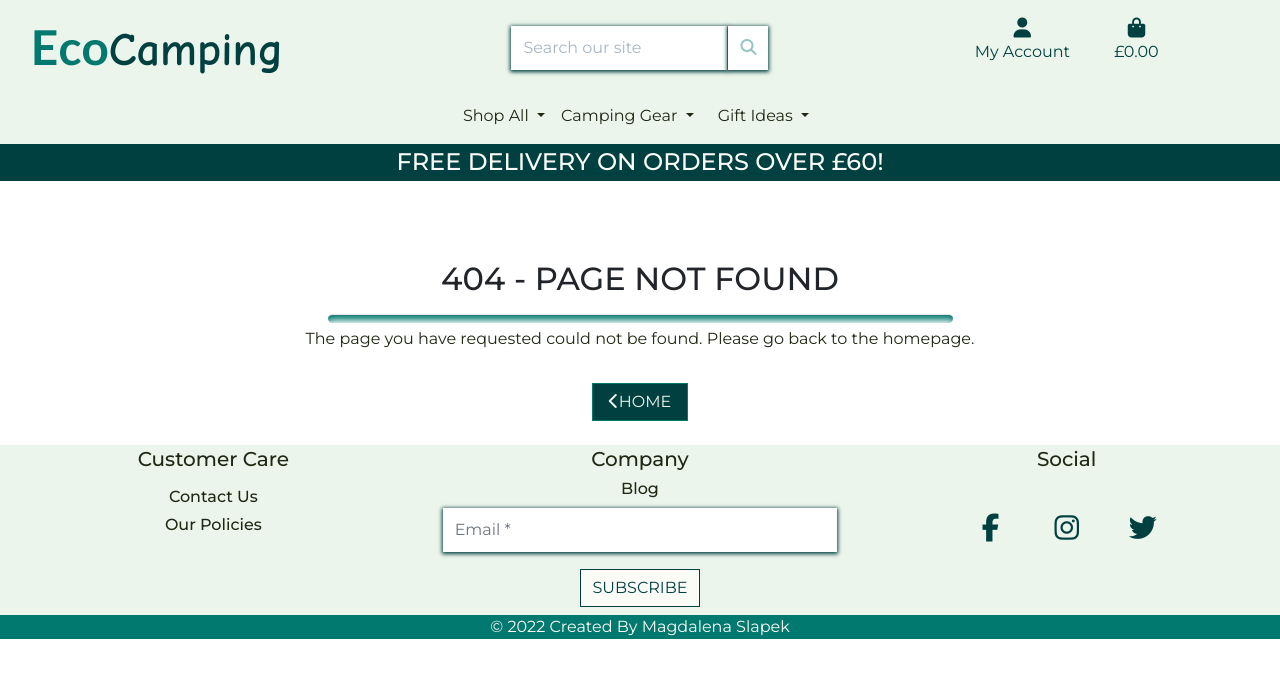
After one commit to Madeline8/eco_camping, a Django app: template templates/404.html in a window 1280 px wide. The commit adds this page. Shown: the top 678 px of the page. Run offline with Django 3.2, Linux system fonts and the light colour scheme; the template is opened without the code that fills it, so the values that code supplies are empty; some libraries are stand-ins or nearby versions; some web fonts are replaced.

Commit message:
Style fixes and 404 error template

```diff
--- a/contact/views.py
+++ b/contact/views.py
@@ -22,7 +22,7 @@ def contact(request):
             form.save()
             messages.success(
                 request,
-                f'Thank you for your message, {full_name}!'
+                f'Thank you for your message, {full_name}! A copy has been sent to your email. We will get back to you within 2 business days.'
             )
             # Email to the sender confirming the message
             data = form.save()
--- /dev/null
+++ b/templates/404.html
@@ -0,0 +1,34 @@
+{% extends "base.html" %}
+{% load static %}
+
+{% block title %}
+    404 Error Page
+{% endblock %}
+
+{% block page_header %}
+    <div class="container header-container">
+        <div class="row no-gutters">
+            <div class="col"></div>
+        </div>
+    </div>
+{% endblock %}
+
+{% block content %}
+
+<div class="container-fluid mt-5 min-height">
+    <div class="row">
+        <div class="col-12">
+            <h2 class="text-uppercase text-center mt-5"> 404 - Page Not Found </h2>
+            <hr class="hr-style-main w-50 mb-1">
+        </div>
+    </div>
+    <div class="row mb-4">
+        <div class="col-12 text-center">
+            <p class="text-dark">The page you have requested could not be found. Please go back to the homepage.</p>
+            <a href="{% url 'home' %}" class="btn btn-style rounded-0 text-uppercase mt-3 px-3" role="button"><i class="fas fa-chevron-left pe-2"></i>Home</a>
+        </div>
+    </div>
+</div>
+
+
+{% endblock %}
--- a/templates/allauth/account/login.html
+++ b/templates/allauth/account/login.html
@@ -56,5 +56,4 @@ for a {{ site_name }} account and sign in below:{% endblocktrans %}</p>
 <br><br><br><br>
 <br><br><br><br>
 
-
 {% endblock %}
--- a/templates/includes/toasts/toast_success.html
+++ b/templates/includes/toasts/toast_success.html
@@ -14,7 +14,7 @@
                 <hr class="mt-1 mb-3">
             </div>
         </div>
-        {% if grand_total and not on_profile_page and not on_contact_page %}
+        {% if grand_total and not on_profile_page %}
             <p class="logo-font bg-white text-dark py-1">Your Bag ({{ product_count }})</p>
             <div class="bag-notification-wrapper">
                 {% for item in bag_items %}
```
